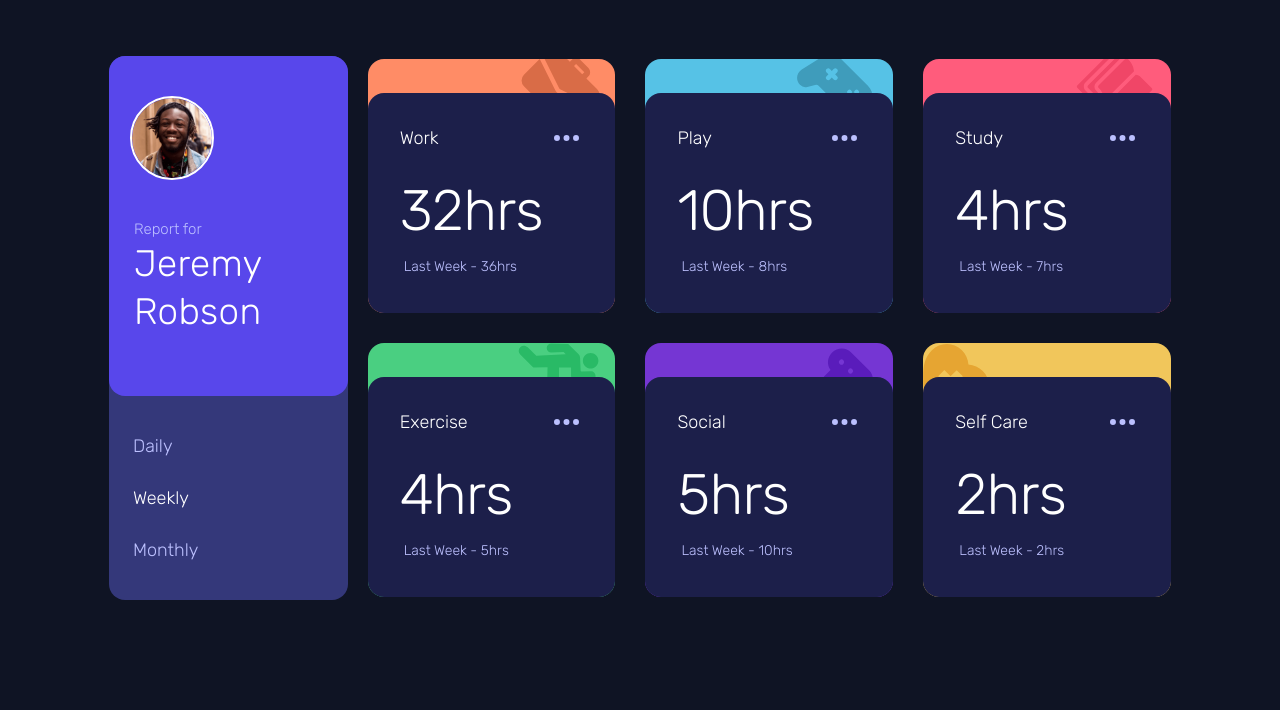
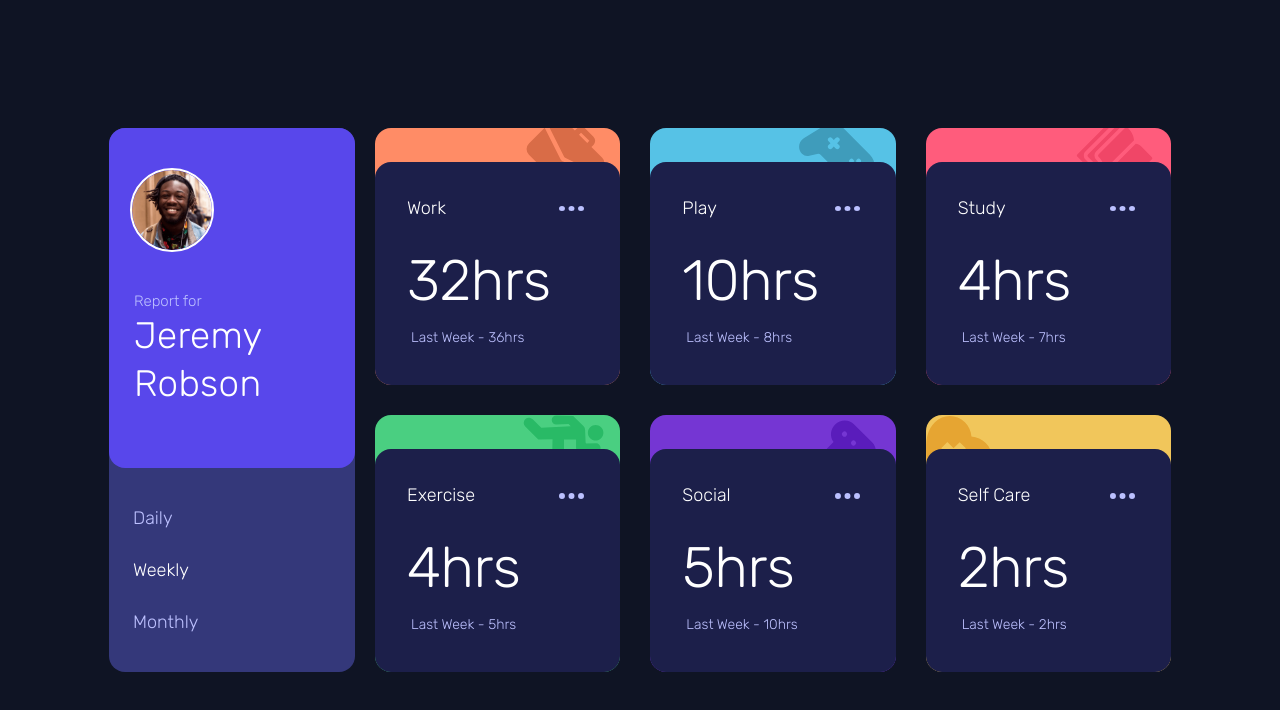
Before and after one commit to DivyaB28/time_tracking_dashboard, a React (Vite) app: page / in a window 1280 px wide. Shown: the top 710 px of the page. Built offline with nearby package versions, Linux system fonts and the light colour scheme.

Commit message:
Updating the styles to flex

```diff
--- a/index.html
+++ b/index.html
@@ -23,7 +23,9 @@
     <meta property="og:image:height" content="300" />
     <meta property="og:image:alt" content="Time Tracking Dashboard challenge" />
   </head>
-  <body>
+  <body
+    class="flex lg:items-center justify-center flex-col p-4 text-white h-dynamic-screen"
+  >
     <div id="root"></div>
     <script type="module" src="/src/main.jsx"></script>
   </body>
--- a/src/components/Main.jsx
+++ b/src/components/Main.jsx
@@ -25,12 +25,12 @@ const Main = () => {
     <>
       <TimelineContext.Provider value={{ timeline, handleTimelineSelection }}>
         <h1 className="sr-only">Time tracking dashboard</h1>
-        <main className="grid gap-5 max-w-[69.375rem] lg:grid-cols-[0.9273fr_3fr] lg:flex lg:items-center lg:justify-center px-6 py-14 mx-auto">
+        <main className="grid gap-5 max-w-[69.375rem] lg:grid-cols-[0.9273fr_3fr]  px-6 py-14 mx-auto">
           <HeroCard />
           <ul className="grid grid-cols-1 sm:grid-cols-2 md:grid-cols-3 gap-[1.875rem]">
             {userData &&
               userData.map((activity, index) => (
-                <li role="list of activities" key={index}>
+                <li key={index}>
                   <TrackerCard
                     activityObj={activity}
                     timelineSelected={timeline}
--- a/src/components/TrackerCard.jsx
+++ b/src/components/TrackerCard.jsx
@@ -81,7 +81,7 @@ const TrackerCard = ({ activityObj, timelineSelected, index }) => {
         </div>
         {timeframes[timelineSelected] && (
           <div className="flex flex-row justify-between items-center flex-wrap pt-4">
-            <h3 className="font-hours font-light">{current}hrs</h3>
+            <h2 className="font-hours font-light">{current}hrs</h2>
             <p className="text-sm font-thin text-pale_blue p-1">
               {getPreviousTimeline()}
             </p>
```
